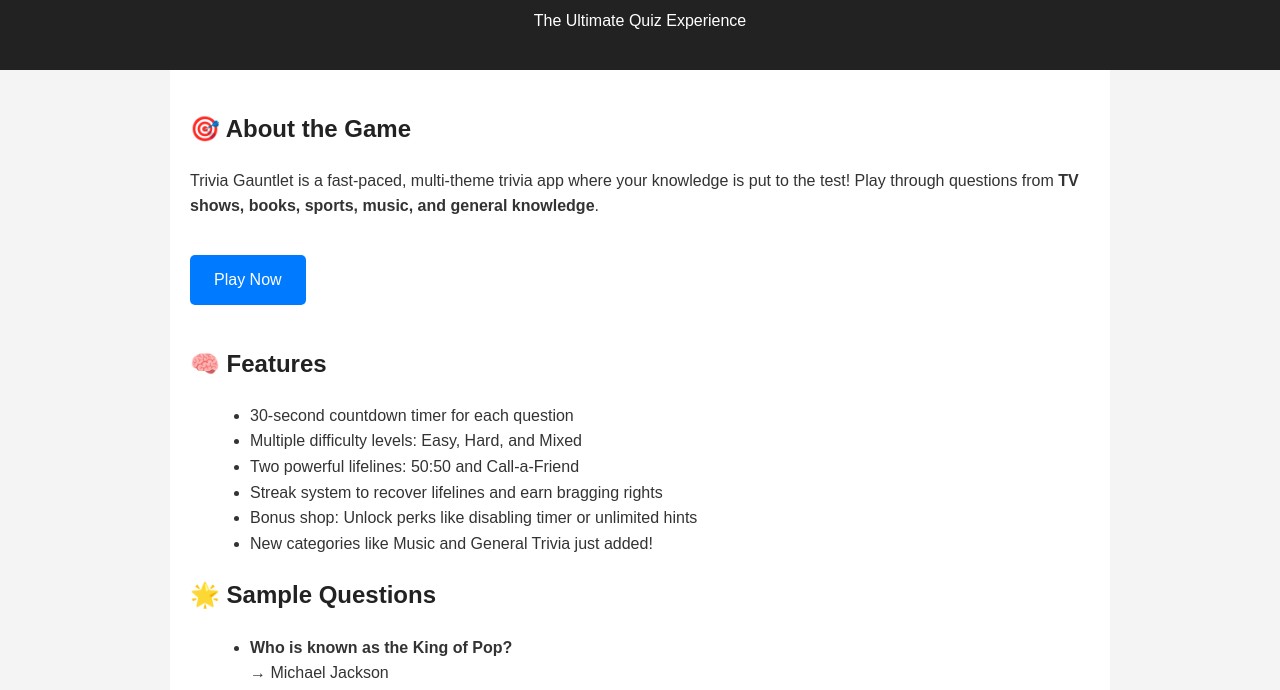
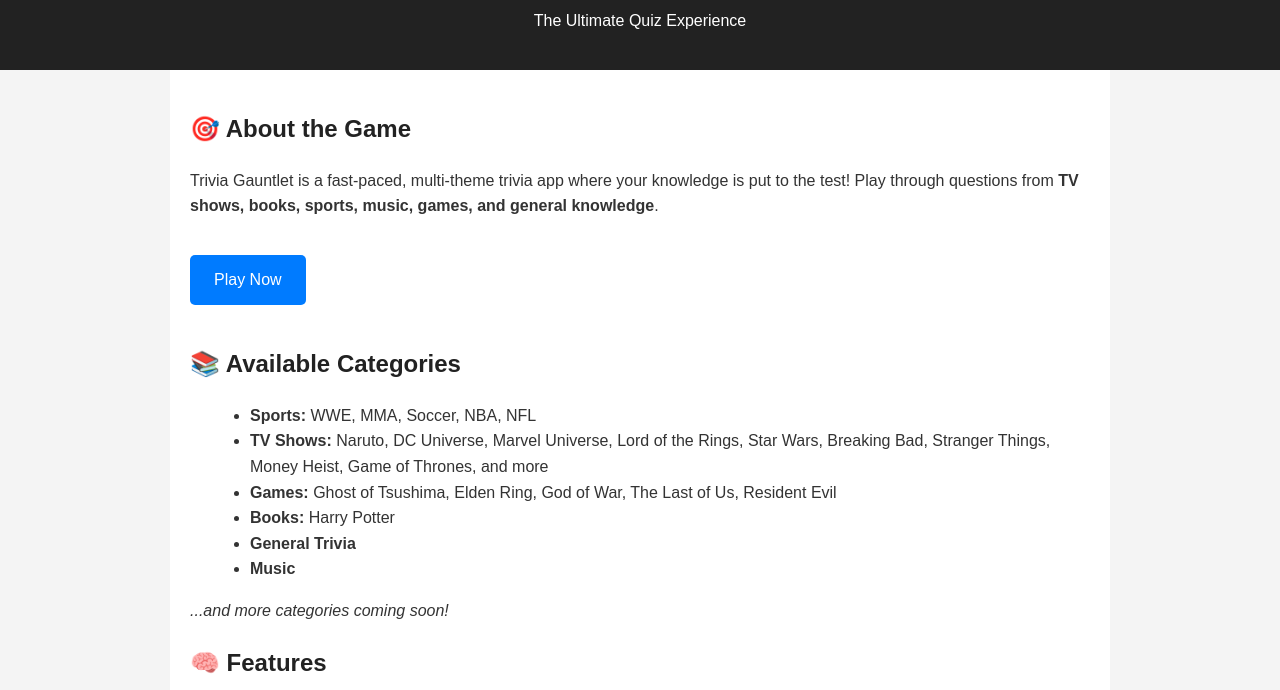
Before and after one commit to Hptrivia/Trivia-Gauntlet-Site, a plain HTML site: page index.html in a window 1280 px wide. Shown: the part 106-796 px from the top of the page. Drawn offline with Linux system fonts and the light colour scheme.

Commit message:
Add files via upload

```diff
--- a/index.html
+++ b/index.html
@@ -25,9 +25,20 @@
 
   <div class="container">
     <h2>🎯 About the Game</h2>
-    <p>Trivia Gauntlet is a fast-paced, multi-theme trivia app where your knowledge is put to the test! Play through questions from <strong>TV shows, books, sports, music, and general knowledge</strong>.</p>
+    <p>Trivia Gauntlet is a fast-paced, multi-theme trivia app where your knowledge is put to the test! Play through questions from <strong>TV shows, books, sports, music, games, and general knowledge</strong>.</p>
 
     <a href="https://trivia-5pja.onrender.com/" class="cta" target="_blank">Play Now</a>
+
+    <h2>📚 Available Categories</h2>
+    <ul>
+      <li><strong>Sports:</strong> WWE, MMA, Soccer, NBA, NFL</li>
+      <li><strong>TV Shows:</strong> Naruto, DC Universe, Marvel Universe, Lord of the Rings, Star Wars, Breaking Bad, Stranger Things, Money Heist, Game of Thrones, and more</li>
+      <li><strong>Games:</strong> Ghost of Tsushima, Elden Ring, God of War, The Last of Us, Resident Evil</li>
+      <li><strong>Books:</strong> Harry Potter</li>
+      <li><strong>General Trivia</strong></li>
+      <li><strong>Music</strong></li>
+    </ul>
+    <p><em>...and more categories coming soon!</em></p>
 
     <h2>🧠 Features</h2>
     <ul>
@@ -36,14 +47,6 @@
       <li>Two powerful lifelines: 50:50 and Call-a-Friend</li>
       <li>Streak system to recover lifelines and earn bragging rights</li>
       <li>Bonus shop: Unlock perks like disabling timer or unlimited hints</li>
-      <li>New categories like Music and General Trivia just added!</li>
-    </ul>
-
-    <h2>🌟 Sample Questions</h2>
-    <ul>
-      <li><strong>Who is known as the King of Pop?</strong> <br>→ Michael Jackson</li>
-      <li><strong>Which book begins with “Mr. and Mrs. Dursley, of number four, Privet Drive…”?</strong> <br>→ Harry Potter and the Philosopher’s Stone</li>
-      <li><strong>Who holds the record for most goals in Premier League history?</strong> <br>→ Alan Shearer</li>
     </ul>
 
     <p style="margin-top: 30px;">Coming soon on the <strong>Google Play Store</strong> – Android only (iOS later).</p>
```
